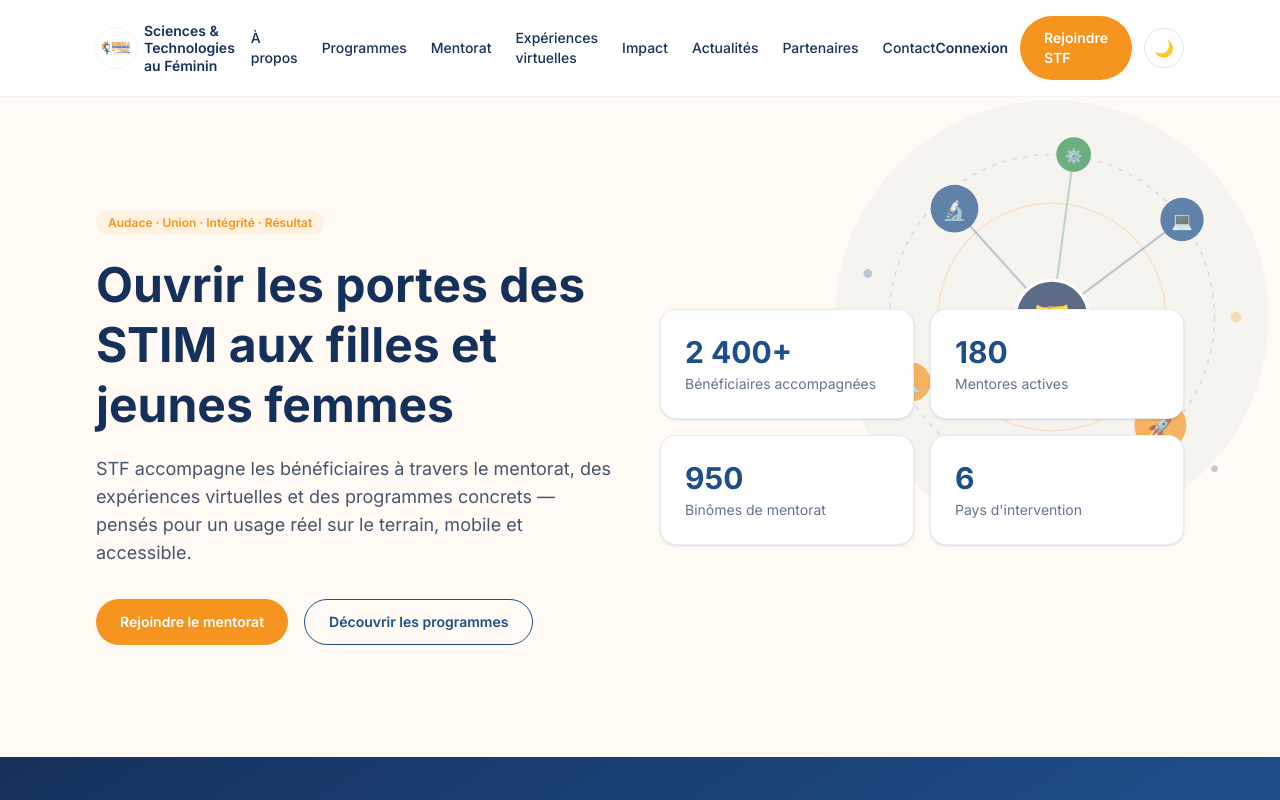
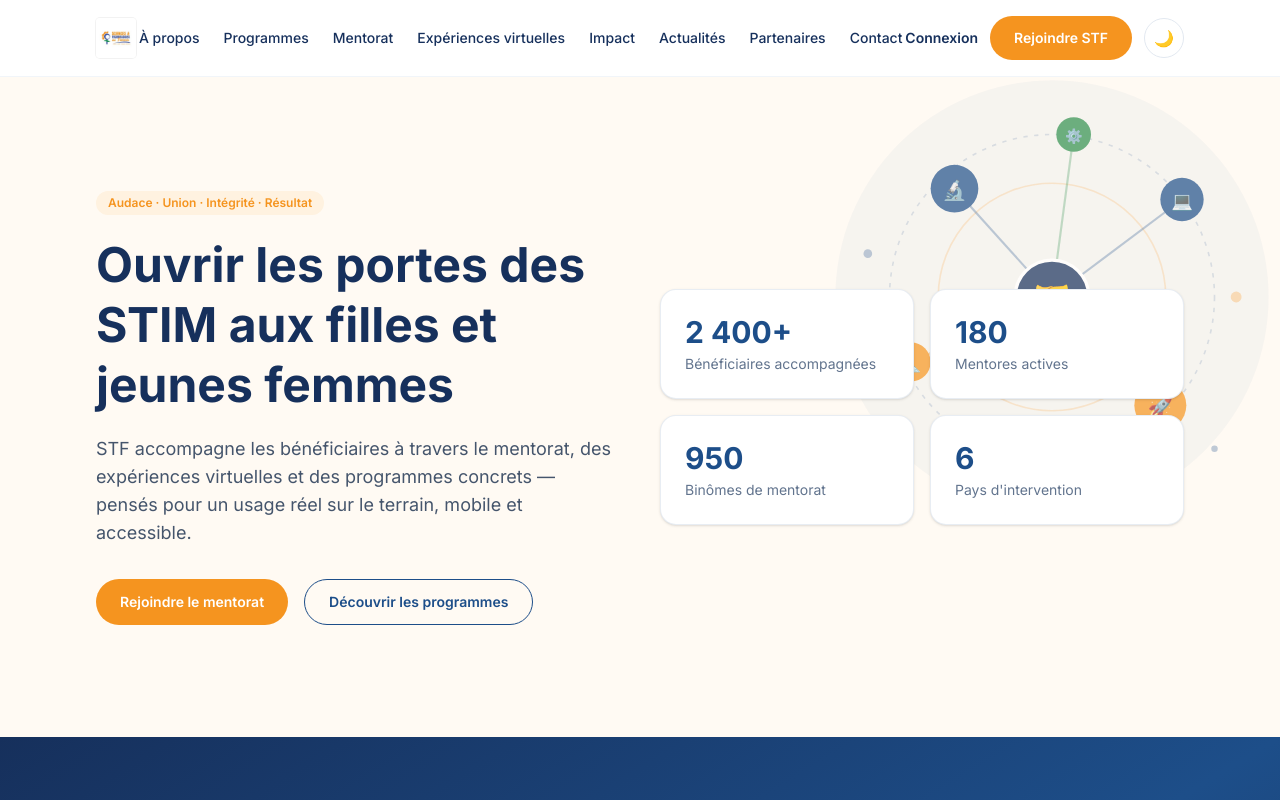
Before and after one commit to Yamoon224/STF, a Next.js app: page / in a window 1280 px wide. Shown: the top 800 px of the page. Built offline with nearby package versions, Linux system fonts and the light colour scheme.

Commit message:
fix: update Logo component styles for improved consistency

```diff
--- a/src/components/ui/Logo.tsx
+++ b/src/components/ui/Logo.tsx
@@ -10,16 +10,16 @@ export function Logo({
 }) {
   return (
     <Link href="/" className={`flex items-center gap-2 ${className}`}>
-      <span className="relative h-10 w-10 shrink-0 overflow-hidden rounded-full ring-1 ring-black/5">
+      <span className="relative h-10 w-10 shrink-0 overflow-hidden rounded-sm ring-1 ring-black/5">
         <Image src="/brand/logo.jpg" alt="STF" fill sizes="40px" className="object-cover" priority />
       </span>
-      {variant === "full" ? (
+      {/* {variant === "full" ? (
         <span className="hidden text-sm font-semibold leading-tight text-stf-navy dark:text-white sm:block">
           Sciences &amp; Technologies
           <br />
           au Féminin
         </span>
-      ) : null}
+      ) : null} */}
     </Link>
   );
 }
```
